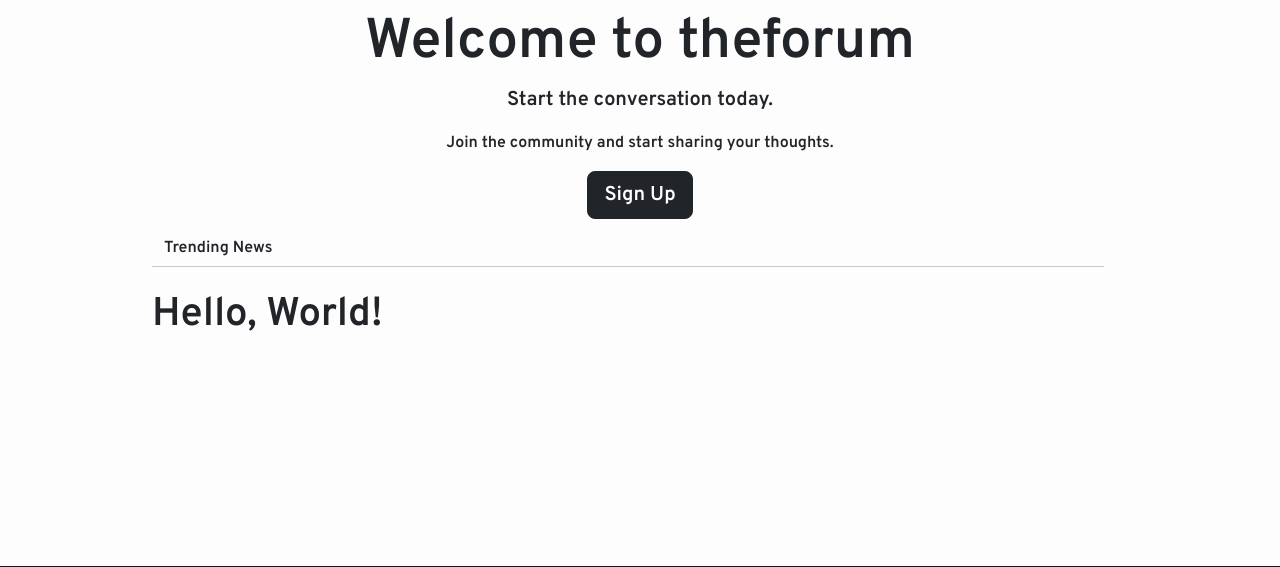
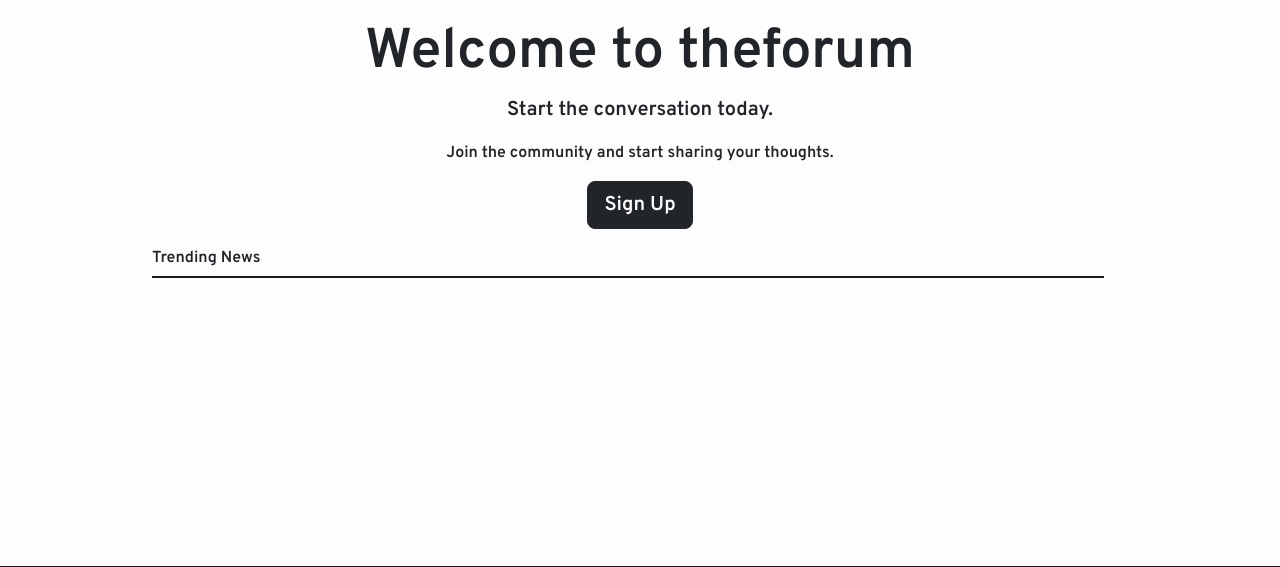
Before and after one commit to DanPearce/CI_PP4_TheForum, a Django app: page / in a window 1280 px wide. Shown: the part 64-631 px from the top of the page. Run offline with Django 3.2, Linux system fonts and the light colour scheme; data that the repository does not hold is empty; some libraries are stand-ins or nearby versions.

Commit message:
Rename the view to reflect what it does - added the top_posts.html template and included this into the index template. Added the code to add this data into the index page

```diff
--- a/forumboard/urls.py
+++ b/forumboard/urls.py
@@ -6,7 +6,5 @@ from . import views
 from django.urls import path
 
 urlpatterns = [
-    path('', views.get_topstories, name='home'),
-    path('index_post_view', views.IndexPostView.as_view(),
-         name='index_post_view'),
+    path('', views.get_index, name='home'),
 ]
--- a/forumboard/views.py
+++ b/forumboard/views.py
@@ -3,14 +3,15 @@ Views for ForumBoard
 """
 import os
 import requests
+from .models import ForumBoard, ForumPost, Comment
 from django.shortcuts import render
-from django.views import generic
+from django.views import generic, View
 if os.path.isfile('env.py'):
     import env
-from .models import ForumBoard, ForumPost, Comment
 
 
-def get_topstories(request):
+
+def get_index(request):
     """
     View to get the latest UK top headlines, using NewsAPI.org
     """
@@ -19,18 +20,10 @@ def get_topstories(request):
     response = requests.get(url)
     data = response.json()
     articles = data['articles']
+    latest_posts = ForumPost.objects.order_by('likes')
     context = {
-        'articles': articles
+        'articles': articles,
+        'latest_posts': latest_posts
     }
 
     return render(request, 'index.html', context)
-
-
-class IndexPostView(generic.ListView):
-    """
-    View to generate posts based on likes.
-    """
-    model = ForumPost
-    template_name = 'index_post_view.html'
-    queryset = ForumPost.objects.order_by('likes')
-    paginate_by = 10
--- a/static/css/style.css
+++ b/static/css/style.css
@@ -116,6 +116,7 @@ nav {
 #main {
     height: auto;
     max-width: 1000px;
+    margin-top: 10px;
 }
 
 /*Footer*/
@@ -235,6 +236,13 @@ label[for=id_remember] {
 
 .my-4 {
     margin-top: 0 !important;
+    margin-bottom: 10px !important;
+    border-top: 2px solid #181818;
+    opacity: 1;
+}
+
+h6 {
+    padding-left: 0 !important;
 }
 
 /*Top Stories*/
@@ -275,3 +283,8 @@ label[for=id_remember] {
     border-bottom-left-radius: 5px;
     border-bottom-right-radius: 5px;
 }
+
+/* Latest Posts */
+.top_posts {
+    margin-top: 10px;
+}
--- a/templates/index.html
+++ b/templates/index.html
@@ -24,8 +24,8 @@
             {% endfor %}
         </div>
     </div>
-    <div class="col-9">
-        {% include 'index_post_view.html' %}
+    <div class="col-8">
+        {% include 'top_posts.html' %}
     </div>
 </div>
 {% endblock %}
--- a/templates/index_post_view.html
+++ /dev/null
@@ -1 +0,0 @@
-<h1>Hello, World!</h1>
```
Also changed, not shown: templates/top_posts.html (added).
